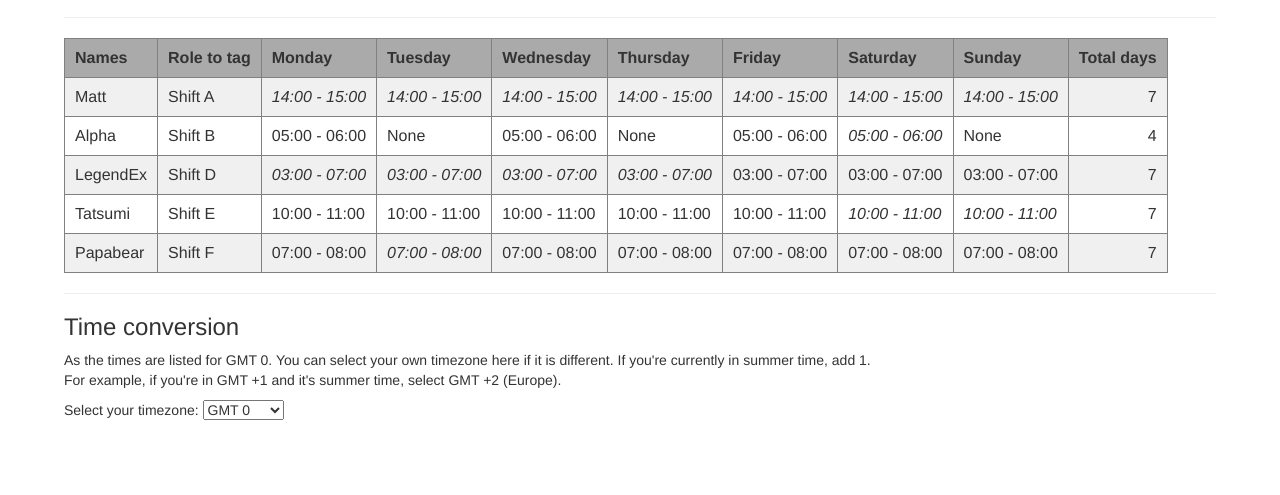
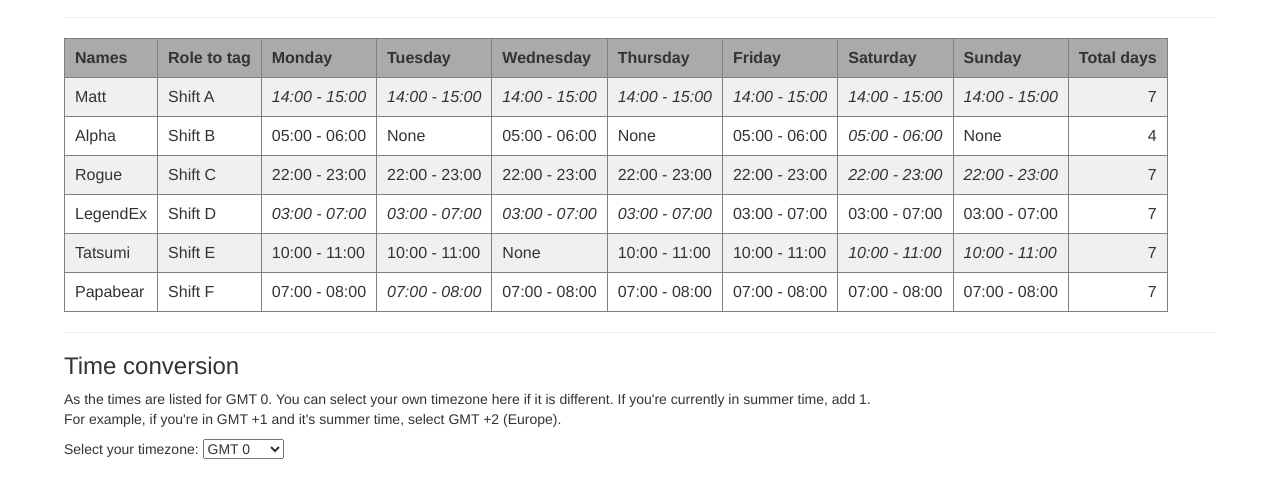
Before and after one commit to youixentoo/youixentoo.github.io, a plain HTML site: page schedule.html in a window 1280 px wide. Shown: the part 107-602 px from the top of the page. Drawn offline with nearby package versions, Linux system fonts and the light colour scheme.

Commit message:
Schedule update

```diff
--- a/schedule.html
+++ b/schedule.html
@@ -31,12 +31,15 @@
         <td>Alpha</td><td>Shift B</td><td>05:00 - 06:00</td><td>None</td><td>05:00 - 06:00</td><td>None</td><td>05:00 - 06:00</td><td><i>05:00 - 06:00</i></td><td>None</td><td align="right">4</td>
         </tr>
         <tr style="background-color: #f0f0f0">
+        <td>Rogue</td><td>Shift C</td><td>22:00 - 23:00</td><td>22:00 - 23:00</td><td>22:00 - 23:00</td><td>22:00 - 23:00</td><td>22:00 - 23:00</td><td><i>22:00 - 23:00</i></td><td><i>22:00 - 23:00</i></td><td align="right">7</td>
+        </tr>
+        <tr style="background-color: #ffffff">
         <td>LegendEx</td><td>Shift D</td><td><i>03:00 - 07:00</i></td><td><i>03:00 - 07:00</i></td><td><i>03:00 - 07:00</i></td><td><i>03:00 - 07:00</i></td><td>03:00 - 07:00</td><td>03:00 - 07:00</td><td>03:00 - 07:00</td><td align="right">7</td>
         </tr>
+        <tr style="background-color: #f0f0f0">
+        <td>Tatsumi</td><td>Shift E</td><td>10:00 - 11:00</td><td>10:00 - 11:00</td><td>None</td><td>10:00 - 11:00</td><td>10:00 - 11:00</td><td><i>10:00 - 11:00</i></td><td><i>10:00 - 11:00</i></td><td align="right">7</td>
+        </tr>
         <tr style="background-color: #ffffff">
-        <td>Tatsumi</td><td>Shift E</td><td>10:00 - 11:00</td><td>10:00 - 11:00</td><td>10:00 - 11:00</td><td>10:00 - 11:00</td><td>10:00 - 11:00</td><td><i>10:00 - 11:00</i></td><td><i>10:00 - 11:00</i></td><td align="right">7</td>
-        </tr>
-        <tr style="background-color: #f0f0f0">
         <td>Papabear</td><td>Shift F</td><td>07:00 - 08:00</td><td><i>07:00 - 08:00</i></td><td>07:00 - 08:00</td><td>07:00 - 08:00</td><td>07:00 - 08:00</td><td>07:00 - 08:00</td><td>07:00 - 08:00</td><td align="right">7</td>
         </tr>
       </tbody>
```
